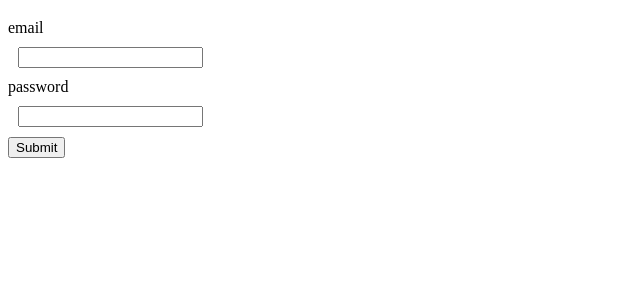
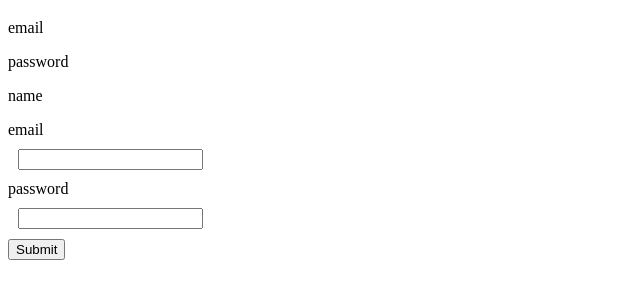
Before and after one commit to Mwimar/basic-vue, a plain HTML site: page index.html in a window 1280 px wide. Shown: the part 61-360 px from the top of the page, without its empty margins (0-640 px from the left). Drawn offline with nearby package versions, Linux system fonts and the light colour scheme.

Commit message:
looping through values

```diff
--- a/index.html
+++ b/index.html
@@ -53,6 +53,7 @@
         template: `
         <form @submit.prevent='handleSubmit'>
           <h1>{{title}}</h1>
+          <p v-for="str in inputs" :key="str">{{str}}</p>
           <custom-input  v-model="email" :label="emailLabel"/>
           <custom-input  v-model="password" v-bind:label="passwordLabel"/>
           <button>Submit</button>
@@ -63,7 +64,7 @@
         data() {
           return {
             title: "Login Form",
-            inputs: ["email", "password", "email"],
+            inputs: ["email", "password", "name"],
             email: "",
             password: "",
             emailLabel: "email",
```
